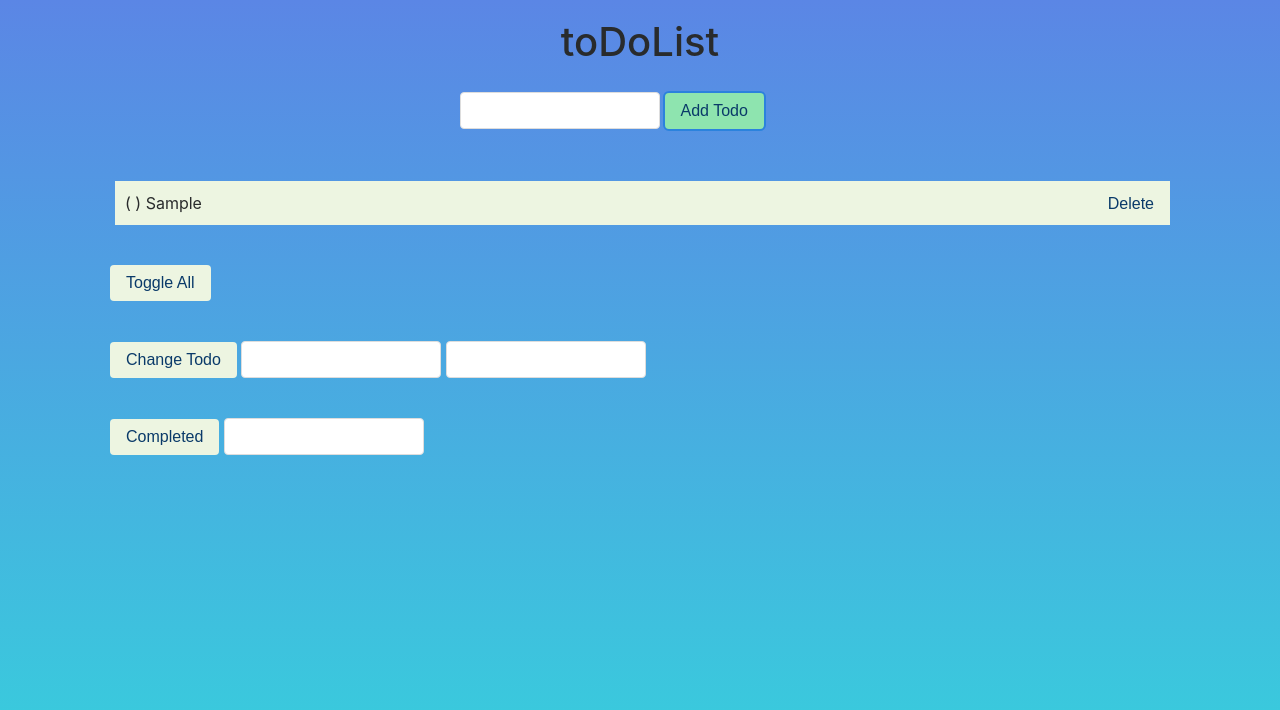
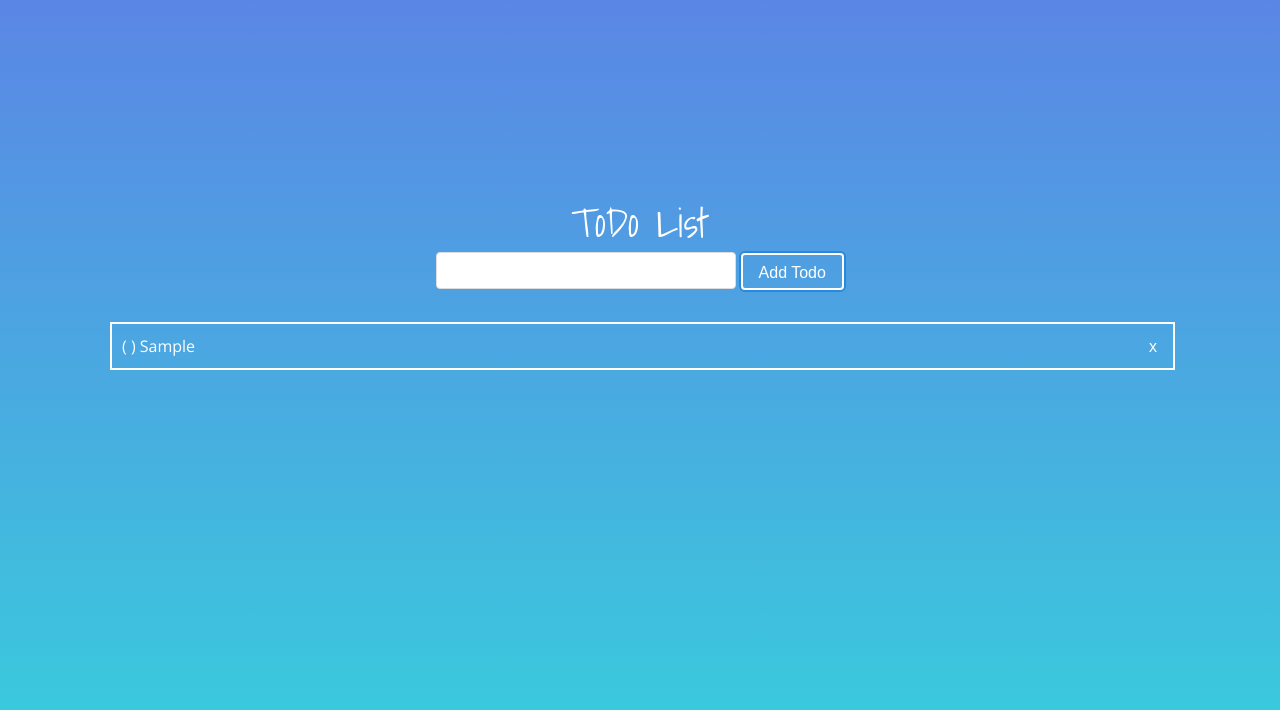
Before and after one commit to pawelklasa/toDoList, a plain HTML site: page index.html in a window 1280 px wide. Both pictures are taken after typing "Sample" into the empty fields and a click on the button "Add Todo". Drawn offline with nearby package versions, Linux system fonts and the light colour scheme.

Commit message:
white border styling, added yes no delete alert

```diff
--- a/index.html
+++ b/index.html
@@ -15,6 +15,10 @@
   <!--[if lt IE 9]>
       <script src="//html5shim.googlecode.com/svn/trunk/html5.js"></script>
     <![endif]-->
+
+  <!-- Fonts -->
+  <link href="https://fonts.googleapis.com/css?family=Shadows+Into+Light" rel="stylesheet">
+  <link href="https://fonts.googleapis.com/css?family=Open+Sans|Shadows+Into+Light" rel="stylesheet">
   <!-- Le fav and touch icons -->
   <link rel="shortcut icon" href="images/favicon.ico" />
   <link rel="apple-touch-icon" href="images/apple-touch-icon.png" />
@@ -29,25 +33,27 @@
 <body>
 
   <div class="container">
-    <h1 class="text-center">toDoList</h1>
+
+    <h1 class="text-center">ToDo List</h1>
 
     <div class="addTodo">
-      <div class="centre">
+
+        <div class="centre">
           <input id="addTodoTextInput" type="text">
-          <button class="btn btn-primary" onclick="handlers.addTodo()">Add Todo</button>
+          <button class="btn btn-primary add-btn" onclick="handlers.addTodo()">Add Todo</button>
+        </div>
 
-      </div>
-      <div>
-      <ul>
-      </ul>
-    </div>
+        <div>
+            <ul>
+
+            </ul>
+        </div>
+
     </div>
 
-    <div class="container">
+    <!-- <div class="container">
       <button class="btn btn-primary" onclick="handlers.toggleAll()">Toggle All</button>
     </div>
-
-
 
     <div class="container">
       <button class="btn btn-primary" onclick="handlers.changeTodo()">Change Todo</button>
@@ -55,16 +61,15 @@
       <input id="changeTodoTextInput" type="text">
     </div>
 
-
     <div class="container">
       <button class="btn btn-primary" onclick="handlers.toggleCompleted()">Completed</button>
       <input id="toggleCompletedPositionInput" type="number">
-    </div>
-
+    </div> -->
 
   </div>
 
   <script src="script.js"></script>
+
 </body>
 
 </html>
--- a/script.js
+++ b/script.js
@@ -94,7 +94,7 @@ var view = {
   },
   createDeleteButton: function() {
     var deleteButton = document.createElement('button');
-    deleteButton.textContent = 'Delete';
+    deleteButton.textContent = 'x';
     deleteButton.className = 'deleteButton'
     return deleteButton;
   },
@@ -104,6 +104,12 @@ var view = {
       var elementClicked = event.target;
       if (elementClicked.className === 'deleteButton') {
         handlers.deleteTodo(parseInt(elementClicked.parentNode.id));
+        if (confirm('Are you sure you want to delete this ToDo?')) {
+          // Save it!
+          } else {
+          // Do nothing!
+        }
+
       }
     });
   }
--- a/style.css
+++ b/style.css
@@ -4,23 +4,18 @@ html {
 }
 
 body {
+    margin-top: 200px;
     background: #36d1dc; /* fallback for old browsers */
     background: -webkit-linear-gradient(to top, #36d1dc, #5b86e5); /* Chrome 10-25, Safari 5.1-6 */
     background: linear-gradient(to top, #36d1dc, #5b86e5); /* W3C, IE 10+/ Edge, Firefox 16+, Chrome 26+, Opera 12+, Safari 7+ */
   /*height: calc(100vh - 86px);*/
 }
 
-.container {
-  padding: 20px;
-  height:100%;
+h1 {
+    color: #fff;
+    font-family: 'Shadows Into Light', cursive;
 }
 
-.centre {
-  width: 400px;
-  height: auto;
-  margin: 0 auto;
-  padding: 20px
-}
 
 ul {
     margin: 20px;
@@ -29,35 +24,49 @@ ul {
     margin-left: -15px;
 }
 
+
+.centre {
+    mrgin: 0 auto;
+    width: 100%;
+    text-align: center;
+}
+
 li {
-  background-color: #edf5e1;
+    color: #fff;
+    font-family: 'Shadows Into Light', cursive;
+    font-family: 'Open Sans', sans-serif;
+    font-size: 16px;
+    background-color: transparent;
+    border: solid 2px #fff;
     padding: 10px;
     margin-top: 2px;
 }
 
 input {
+    width: 300px;
     padding: 2px;
-  width: 200px;
     height: 37px;
     border: 1px solid #ddd;
     border-radius: 4px;
 }
 
+.deleteButton {
+    height: 20px;
+    color: #fff;
+    background-color: transparent;
+    border: solid 0px #fff;
+    float: right;
+}
+
 .btn-primary {
-  color: #0a3a69;
-  background-color: #edf5e1;
-  border: #edf5e1;
+    height: 37px;
+    color: #fff;
+    background-color: transparent;
+    border: solid 2px #fff;
 }
 
 .btn-primary:hover, .btn-primary:focus, .btn-primary.focus, .btn-primary:active, .btn-primary.active, .open>.dropdown-toggle.btn-primary {
-    color: #0a3a69;
-    background-color: #8ee4af;
-    border: #edf5e1; /*set the color you want here*/
+    color: #fff;
+    background-color: transparent;
+    border: solid 2px #fff; /*set the color you want here*/
 }
-
-.deleteButton {
-  float: right;
-  color: #0a3a69;
-  background-color: #edf5e1;
-  border: #edf5e1;
-}
```
Lines whose indentation alone changed are shown as unchanged.
